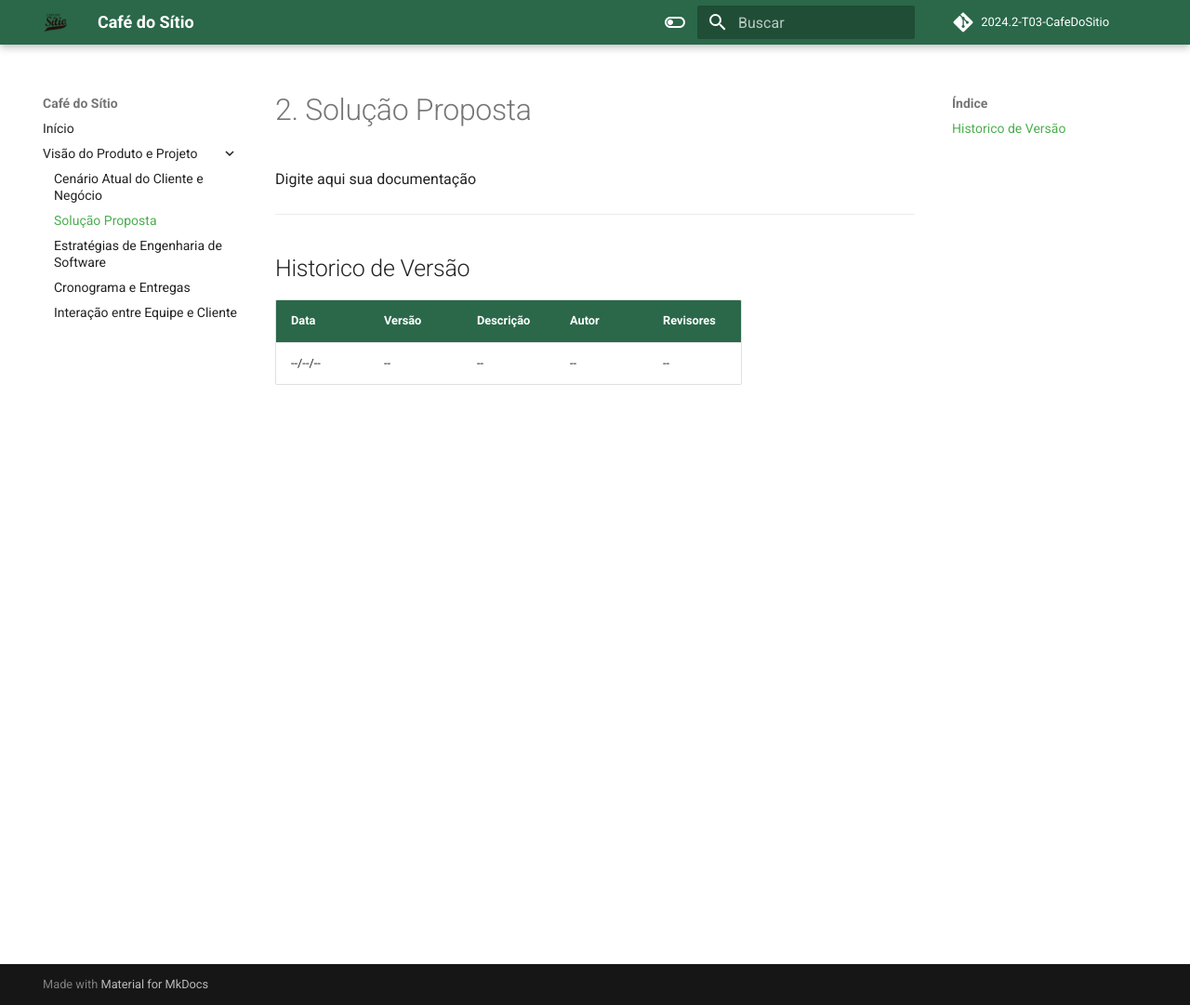
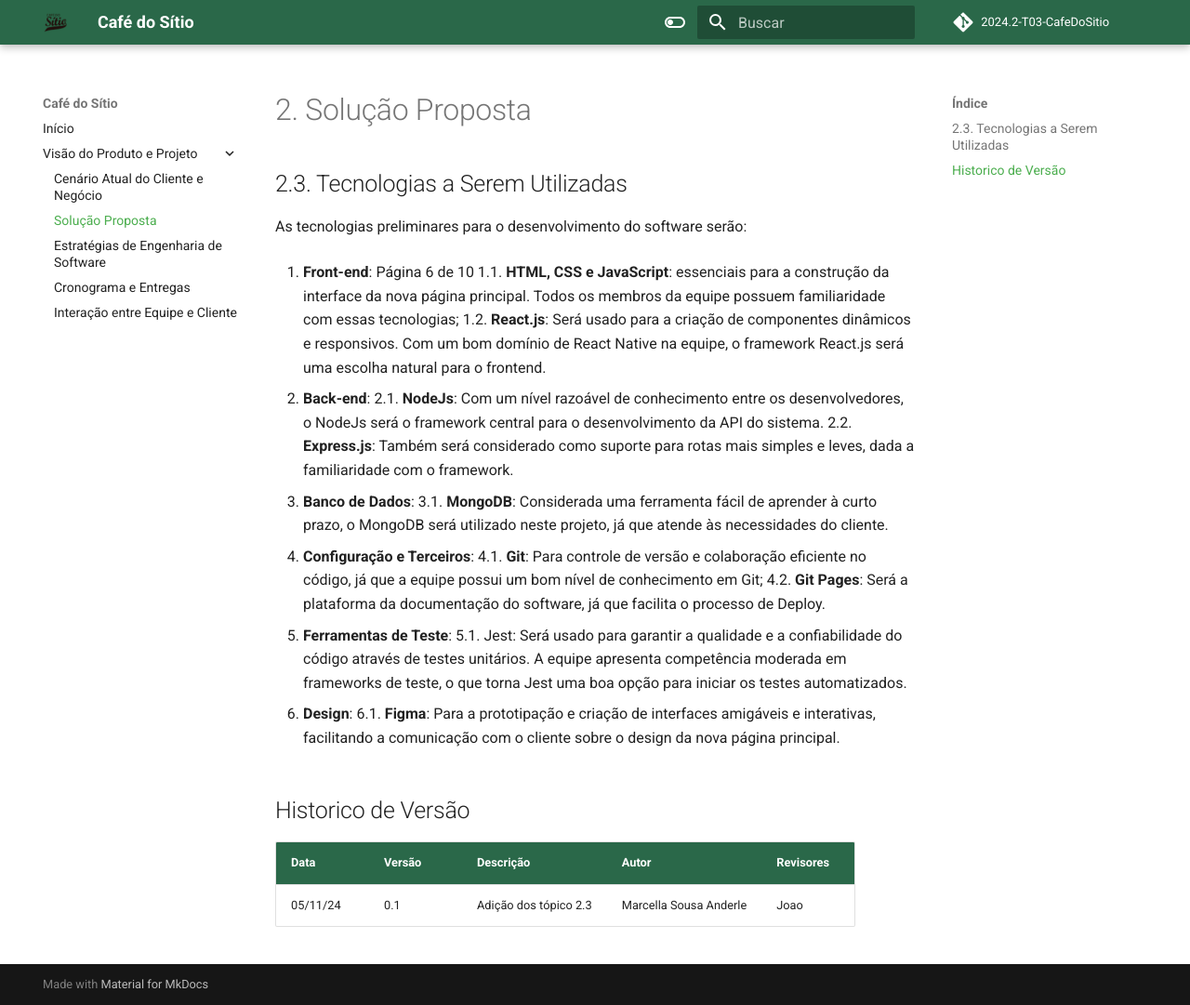
Before and after one commit to mdsreq-fga-unb/2024.2-T03-CafeDoSitio, an MkDocs documentation site: the page built from docs/sections/2-docPage/2-solucaoProposta.md, in a window 1280 px wide and 1081 px high. Shown: the whole window at 93% size. Built offline with MkDocs 1.6.1 and Material for MkDocs 9.7.7, drawn with Linux system fonts in a browser that asks for light colours; comment, search, counter and statistics services are not loaded.

Commit message:
Inclusão do tópico 2.3

```diff
--- a/docs/sections/2-docPage/2-solucaoProposta.md
+++ b/docs/sections/2-docPage/2-solucaoProposta.md
@@ -1,9 +1,48 @@
 # 2. Solução Proposta
 
-Digite aqui sua documentação
+## 2.3. Tecnologias a Serem Utilizadas
 
----
+As tecnologias preliminares para o desenvolvimento do software serão:
+
+1. **Front-end**:
+Página 6 de 10
+1.1. **HTML, CSS e JavaScript**: essenciais para a construção da interface da
+nova página principal. Todos os membros da equipe possuem familiaridade
+com essas tecnologias;
+1.2. **React.js**: Será usado para a criação de componentes dinâmicos e
+responsivos. Com um bom domínio de React Native na equipe, o framework
+React.js será uma escolha natural para o frontend.
+
+2. **Back-end**:
+2.1. **NodeJs**: Com um nível razoável de conhecimento entre os desenvolvedores,
+o NodeJs será o framework central para o desenvolvimento da API do
+sistema.
+2.2. **Express.js**: Também será considerado como suporte para rotas mais simples
+e leves, dada a familiaridade com o framework.
+
+3. **Banco de Dados**:
+3.1. **MongoDB**: Considerada uma ferramenta fácil de aprender à curto prazo, o
+MongoDB será utilizado neste projeto, já que atende às necessidades do
+cliente.
+
+4. **Configuração e Terceiros**:
+4.1. **Git**: Para controle de versão e colaboração eficiente no código, já que a
+equipe possui um bom nível de conhecimento em Git;
+4.2. **Git Pages**: Será a plataforma da documentação do software, já que facilita o
+processo de Deploy.
+
+5. **Ferramentas de Teste**:
+5.1. Jest: Será usado para garantir a qualidade e a confiabilidade do código
+através de testes unitários. A equipe apresenta competência moderada em
+frameworks de teste, o que torna Jest uma boa opção para iniciar os testes
+automatizados.
+
+6. **Design**:
+6.1. **Figma**: Para a prototipação e criação de interfaces amigáveis e interativas,
+facilitando a comunicação com o cliente sobre o design da nova página
+principal.
+
 ## Historico de Versão
-Data     | Versão | Descrição | Autor | Revisores
--------- | ------ | --------- | ----- | ---------
---/--/-- | -- | -- | -- | --
+Data     | Versão | Descrição             | Autor                  | Revisores
+-------- | ------ | ----------------------| ---------------------- | ---------
+05/11/24 | 0.1    | Adição dos tópico 2.3 | Marcella Sousa Anderle | Joao
```
